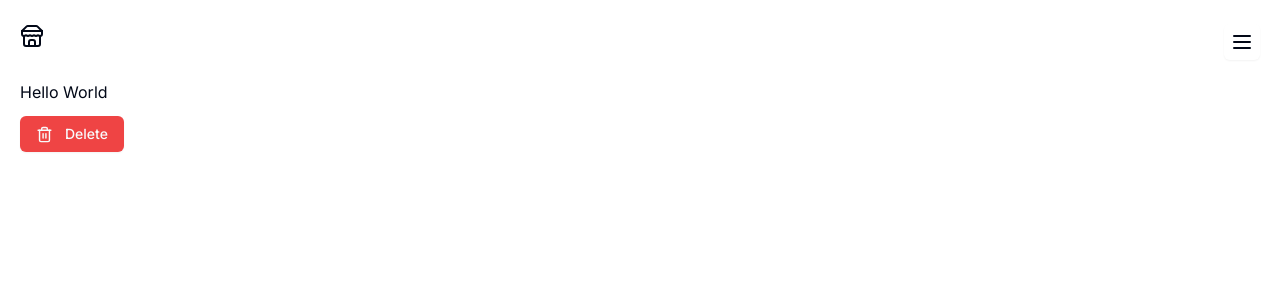
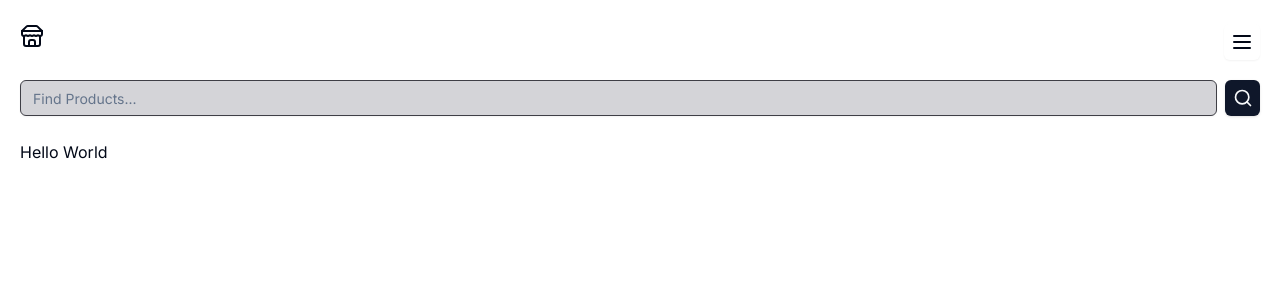
Before and after one commit to Kev-Villegas/E-Commerce-Full-Stack, a Next.js app: page / in a window 1280 px wide. Shown: the top 300 px of the page. Built offline with nearby package versions, Linux system fonts and the light colour scheme.

Commit message:
feat: enable restaurant search functionality

```diff
--- /dev/null
+++ b/app/_components/Search.tsx
@@ -0,0 +1,42 @@
+"use client";
+
+import { Input } from "./ui/input";
+import { Button } from "./ui/button";
+import { SearchIcon } from "lucide-react";
+import { useRouter } from "next/navigation";
+import { FormEventHandler, useState } from "react";
+
+const Search = () => {
+  const router = useRouter();
+  const [search, setSearch] = useState("");
+
+  const handleChange = (e: React.ChangeEvent<HTMLInputElement>) => {
+    setSearch(e.target.value);
+  };
+
+  const handleSearchSubmit: FormEventHandler<HTMLFormElement> = (e) => {
+    e.preventDefault();
+
+    if (!search) {
+      return;
+    }
+
+    router.push(`/products?search=${search}`);
+  };
+
+  return (
+    <form className="mb-6 flex gap-2" onSubmit={handleSearchSubmit}>
+      <Input
+        placeholder="Find Products..."
+        className="border-[1px] border-zinc-700 bg-zinc-300"
+        onChange={handleChange}
+        value={search}
+      />
+      <Button size="icon" type="submit">
+        <SearchIcon size={20} />
+      </Button>
+    </form>
+  );
+};
+
+export default Search;
--- a/app/page.tsx
+++ b/app/page.tsx
@@ -1,11 +1,10 @@
-import DeleteDialog from "./_components/DeleteDialog";
-// import { Button } from "./_components/ui/button";
+import Search from "./_components/Search";
 
 export default function Home() {
   return (
     <main className="space-y-3 p-5">
+      <Search />
       <div>Hello World</div>
-      <DeleteDialog />
     </main>
   );
 }
```
